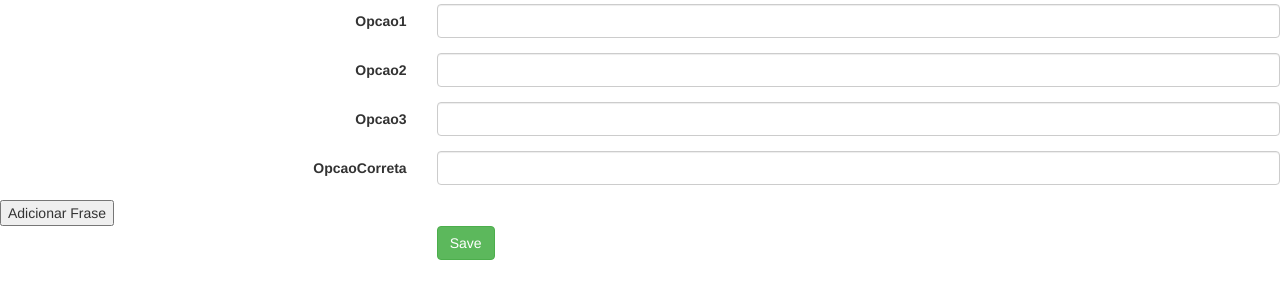
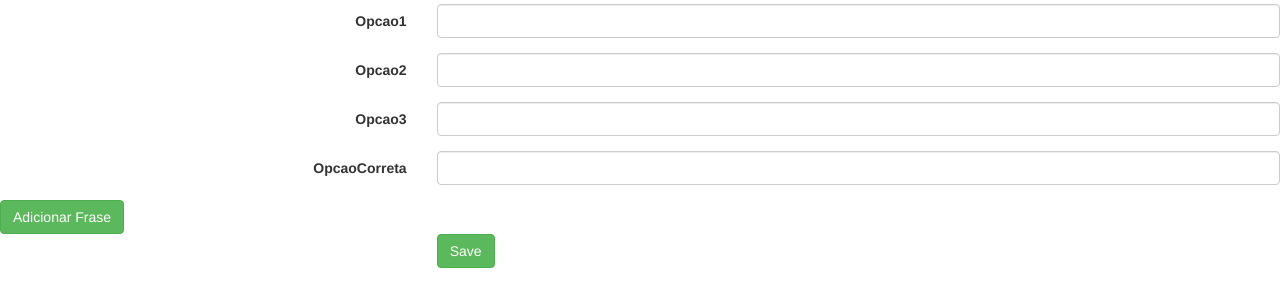
Before and after one commit to AngeloMendes/AppIF, a CodeIgniter app: page /AppIF/index.php/dialogo/add in a window 1280 px wide. Shown: the part 774-1057 px from the top of the page. Before the commit the page ends 1034 px from the top, so only its background shows below. Run offline with CodeIgniter, Linux system fonts and the light colour scheme; some libraries are stand-ins or nearby versions.

Commit message:
botao para add frases

```diff
--- a/application/controllers/Conjuntodialogo.php
+++ b/application/controllers/Conjuntodialogo.php
@@ -29,6 +29,8 @@ class Conjuntodialogo extends CI_Controller{
     {
         if(isset($_POST) && count($_POST) > 0)
         {
+
+
             $params = array(
 				'idDialogo' => $this->input->post('idDialogo'),
 				'idDialogoFrases' => $this->input->post('idDialogoFrases'),
@@ -39,7 +41,7 @@ class Conjuntodialogo extends CI_Controller{
         }
         else
         {
-            $data['_view'] = 'conjuntodialogo/add';
+            $data['_view'] = 'dialogo/add';
             $this->load->view('layouts/main',$data);
         }
     }
--- a/application/views/dialogofrase/add.php
+++ b/application/views/dialogofrase/add.php
@@ -45,7 +45,7 @@
                class="form-control" id="opcaoCorreta"/>
     </div>
 </div>
-<input type="button" id="filldetails" onclick="addFields()" value="Adicionar Frase">
+<input type="button" id="filldetails" class="btn btn-success" onclick="addFields()" value="Adicionar Frase">
 
 <div id="container"/>
 
--- a/application/views/truefalsefrase/add.php
+++ b/application/views/truefalsefrase/add.php
@@ -29,7 +29,7 @@
 	</div>
 
 
-<input type="button" id="filldetails" onclick="addFields()" value="Adicionar Frase">
+<input type="button" id="filldetails" class="btn btn-success" onclick="addFields()" value="Adicionar Frase">
     <div id="container"/>
 
 
```
